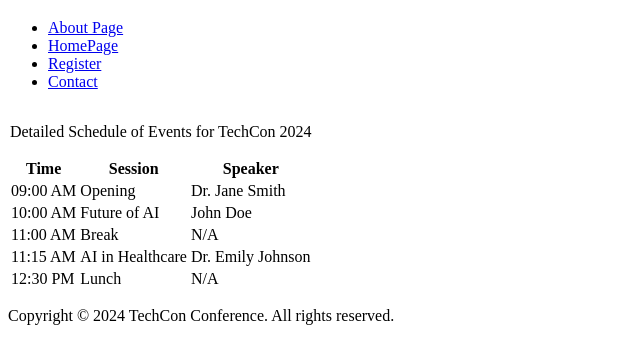
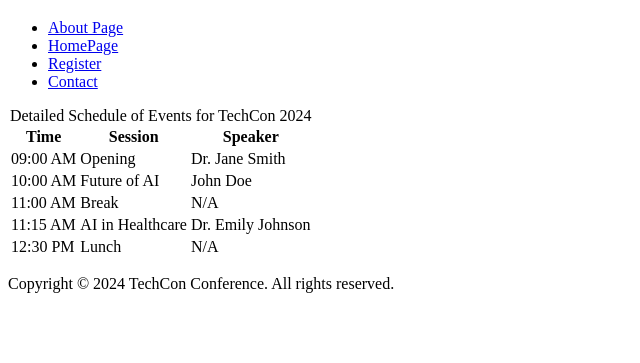
Before and after one commit to Dagi2004/TechCon_HTML, a plain HTML site: page techcon_website/schedule.html in a window 1280 px wide. Shown: the part 61-424 px from the top of the page, without its empty margins (0-640 px from the left). Drawn offline with Linux system fonts and the light colour scheme.

Commit message:
Added CaptionTag

```diff
--- a/techcon_website/schedule.html
+++ b/techcon_website/schedule.html
@@ -20,7 +20,7 @@
     <main>
       <table>
         <caption>
-          <p>Detailed Schedule of Events for TechCon 2024</p>
+          Detailed Schedule of Events for TechCon 2024
         </caption>
 
         <thead>
```
